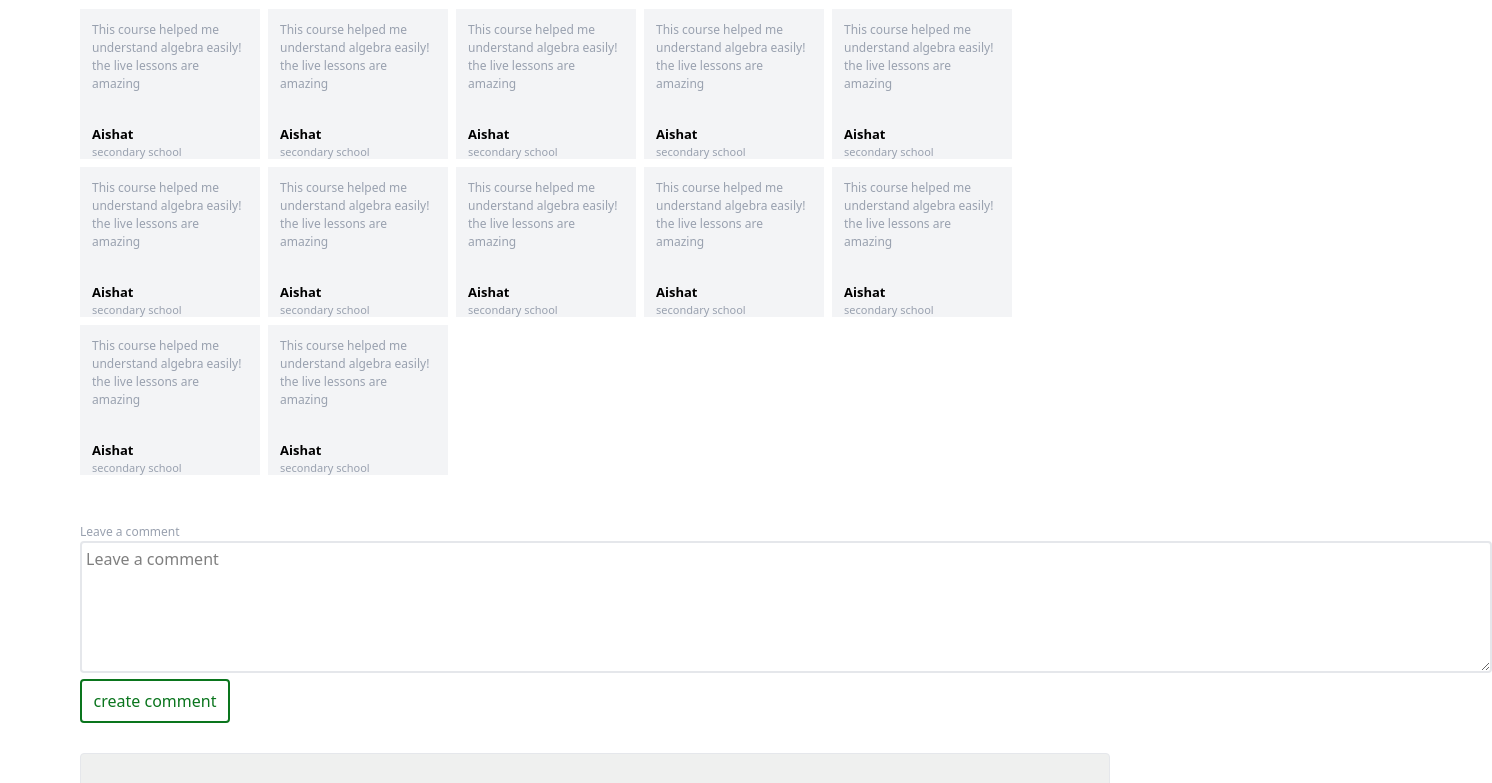
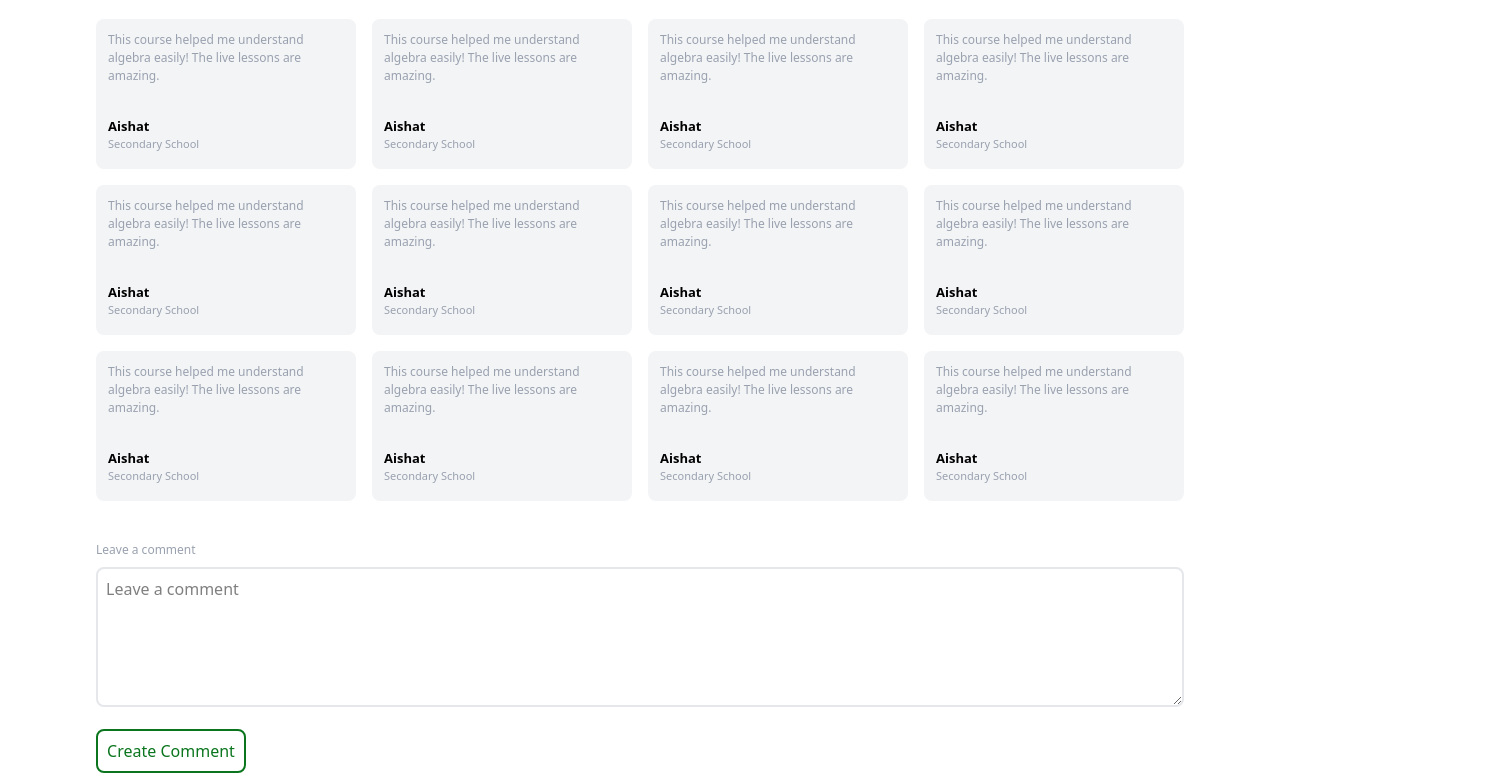
Before and after one commit to devchrisedwin/edulite, a React (Vite) app: page /courses/1 in a window 1280 px wide. Shown: the part 660-1443 px from the top of the page, 1492 px wide, since content can reach past the window. Built offline with nearby package versions, Linux system fonts and the light colour scheme.

Commit message:
fixed comment

```diff
--- a/src/components/Comments.jsx
+++ b/src/components/Comments.jsx
@@ -1,148 +1,38 @@
-import React from 'react'
+import React from 'react';
 
 function Comments() {
   return (
-    <div className='flex flex-wrap items-center w-[92.5%] mt-10 gap-2'>
-        <div className='w-[180px] h-[150px] bg-gray-100 p-3'>
+    <div className='w-full px-4'>
+      {/* Comment Cards */}
+      <div className='grid grid-cols-1 sm:grid-cols-2 md:grid-cols-3 lg:grid-cols-4 gap-4 mt-10'>
+        {[...Array(12)].map((_, index) => (
+          <div key={index} className='w-full h-[150px] bg-gray-100 p-3 rounded-lg'>
             <p className='text-[12px] text-gray-400'>
-                This course helped me understand algebra easily!
-                the live lessons are amazing
+              This course helped me understand algebra easily! The live lessons are amazing.
             </p>
 
             <div className='pt-8'>
-                <p className='font-semibold text-[13px]'>Aishat</p>
-                <p className='text-[11px] text-gray-400'>secondary school</p>
+              <p className='font-semibold text-[13px]'>Aishat</p>
+              <p className='text-[11px] text-gray-400'>Secondary School</p>
             </div>
-        </div>
-        <div className='w-[180px] h-[150px] bg-gray-100 p-3'>
-            <p className='text-[12px] text-gray-400'>
-                This course helped me understand algebra easily!
-                the live lessons are amazing
-            </p>
+          </div>
+        ))}
+      </div>
 
-            <div className='pt-8'>
-                <p className='font-semibold text-[13px]'>Aishat</p>
-                <p className='text-[11px] text-gray-400'>secondary school</p>
-            </div>
-        </div>
-        <div className='w-[180px] h-[150px] bg-gray-100 p-3'>
-            <p className='text-[12px] text-gray-400'>
-                This course helped me understand algebra easily!
-                the live lessons are amazing
-            </p>
-
-            <div className='pt-8'>
-                <p className='font-semibold text-[13px]'>Aishat</p>
-                <p className='text-[11px] text-gray-400'>secondary school</p>
-            </div>
-        </div>
-        <div className='w-[180px] h-[150px] bg-gray-100 p-3'>
-            <p className='text-[12px] text-gray-400'>
-                This course helped me understand algebra easily!
-                the live lessons are amazing
-            </p>
-
-            <div className='pt-8'>
-                <p className='font-semibold text-[13px]'>Aishat</p>
-                <p className='text-[11px] text-gray-400'>secondary school</p>
-            </div>
-        </div>
-        <div className='w-[180px] h-[150px] bg-gray-100 p-3'>
-            <p className='text-[12px] text-gray-400'>
-                This course helped me understand algebra easily!
-                the live lessons are amazing
-            </p>
-
-            <div className='pt-8'>
-                <p className='font-semibold text-[13px]'>Aishat</p>
-                <p className='text-[11px] text-gray-400'>secondary school</p>
-            </div>
-        </div>
-        <div className='w-[180px] h-[150px] bg-gray-100 p-3'>
-            <p className='text-[12px] text-gray-400'>
-                This course helped me understand algebra easily!
-                the live lessons are amazing
-            </p>
-
-            <div className='pt-8'>
-                <p className='font-semibold text-[13px]'>Aishat</p>
-                <p className='text-[11px] text-gray-400'>secondary school</p>
-            </div>
-        </div>
-        <div className='w-[180px] h-[150px] bg-gray-100 p-3'>
-            <p className='text-[12px] text-gray-400'>
-                This course helped me understand algebra easily!
-                the live lessons are amazing
-            </p>
-
-            <div className='pt-8'>
-                <p className='font-semibold text-[13px]'>Aishat</p>
-                <p className='text-[11px] text-gray-400'>secondary school</p>
-            </div>
-        </div>
-        <div className='w-[180px] h-[150px] bg-gray-100 p-3'>
-            <p className='text-[12px] text-gray-400'>
-                This course helped me understand algebra easily!
-                the live lessons are amazing
-            </p>
-
-            <div className='pt-8'>
-                <p className='font-semibold text-[13px]'>Aishat</p>
-                <p className='text-[11px] text-gray-400'>secondary school</p>
-            </div>
-        </div>
-        <div className='w-[180px] h-[150px] bg-gray-100 p-3'>
-            <p className='text-[12px] text-gray-400'>
-                This course helped me understand algebra easily!
-                the live lessons are amazing
-            </p>
-
-            <div className='pt-8'>
-                <p className='font-semibold text-[13px]'>Aishat</p>
-                <p className='text-[11px] text-gray-400'>secondary school</p>
-            </div>
-        </div>
-        <div className='w-[180px] h-[150px] bg-gray-100 p-3'>
-            <p className='text-[12px] text-gray-400'>
-                This course helped me understand algebra easily!
-                the live lessons are amazing
-            </p>
-
-            <div className='pt-8'>
-                <p className='font-semibold text-[13px]'>Aishat</p>
-                <p className='text-[11px] text-gray-400'>secondary school</p>
-            </div>
-        </div>
-        <div className='w-[180px] h-[150px] bg-gray-100 p-3'>
-            <p className='text-[12px] text-gray-400'>
-                This course helped me understand algebra easily!
-                the live lessons are amazing
-            </p>
-
-            <div className='pt-8'>
-                <p className='font-semibold text-[13px]'>Aishat</p>
-                <p className='text-[11px] text-gray-400'>secondary school</p>
-            </div>
-        </div>
-        <div className='w-[180px] h-[150px] bg-gray-100 p-3'>
-            <p className='text-[12px] text-gray-400'>
-                This course helped me understand algebra easily!
-                the live lessons are amazing
-            </p>
-
-            <div className='pt-8'>
-                <p className='font-semibold text-[13px]'>Aishat</p>
-                <p className='text-[11px] text-gray-400'>secondary school</p>
-            </div>
-        </div>
-
-        <div className='mt-10'>
-            <h3 className='text-[12px] text-gray-400'>Leave a comment</h3>
-            <textarea rows={5} cols={150} placeholder='Leave a comment' className='border-2 border-gray-200 p-1 rounded'></textarea>
-            <button className='border-2 border-[#0A751D] p-2 rounded text-[#0A751D] w-[150px]'>create comment</button>
-        </div>
+      {/* Leave a Comment Section */}
+      <div className='mt-10'>
+        <h3 className='text-[12px] text-gray-400 mb-2'>Leave a comment</h3>
+        <textarea
+          rows={5}
+          placeholder='Leave a comment'
+          className='w-full border-2 border-gray-200 p-2 rounded-lg focus:outline-none focus:border-[#0A751D]'
+        ></textarea>
+        <button className='border-2 border-[#0A751D] p-2 rounded-lg text-[#0A751D] w-full sm:w-[150px] mt-4 hover:bg-[#0A751D] hover:text-white transition-colors'>
+          Create Comment
+        </button>
+      </div>
     </div>
-  )
+  );
 }
 
-export default Comments
+export default Comments;
--- a/src/components/Navbar.jsx
+++ b/src/components/Navbar.jsx
@@ -22,7 +22,7 @@ function Navbar() {
   };
 
   return (
-    <div className='w-full md:w-[90%] m-auto px-4'>
+    <div className='w-full md:w-[90%] m-auto px-4 pt-2.5'>
       <div className='h-[60px] md:h-[40px] flex items-center justify-between'>
         {/* Logo */}
         <div className='font-bold text-lg md:text-xl'>Edu Lite</div>
@@ -38,7 +38,7 @@ function Navbar() {
         <div
           className={`${
             isMenuOpen ? 'block' : 'hidden'
-          } md:block absolute md:static top-[60px] left-0 w-full md:w-auto bg-white md:bg-transparent z-10`}
+          } md:block absolute md:static top-[60px] left-0 w-full md:w-auto bg-white md:bg-transparent z-10 shadow-md md:shadow-none`}
         >
           <ul className='flex flex-col md:flex-row items-center justify-between font-semibold'>
             {!isLoggedIn ? (
@@ -69,12 +69,12 @@ function Navbar() {
               </>
             ) : (
               <>
-                <div className='flex items-center space-x-4'>
+                <div className='flex flex-col md:flex-row items-center space-y-4 md:space-y-0 md:space-x-4 p-4 md:p-0'>
                   {/* Search Bar */}
                   <input
                     type='text'
                     placeholder='Search...'
-                    className='border border-gray-300 rounded p-1'
+                    className='w-full md:w-auto border border-gray-300 rounded p-2 focus:outline-none focus:border-[#0A751D]'
                   />
 
                   {/* Profile Section */}
@@ -105,7 +105,7 @@ function Navbar() {
 
                     {/* Dropdown Menu */}
                     {isDropdownOpen && (
-                      <div className='absolute right-0 mt-36 w-48 bg-white border border-gray-200 rounded shadow-lg'>
+                      <div className='absolute right-0 mt-36 w-48 bg-white border border-gray-200 rounded shadow-lg z-20'>
                         <NavLink
                           to='/dashboard/dashboardhome'
                           className='block px-4 py-2 text-sm text-gray-700 hover:bg-gray-100'
```
